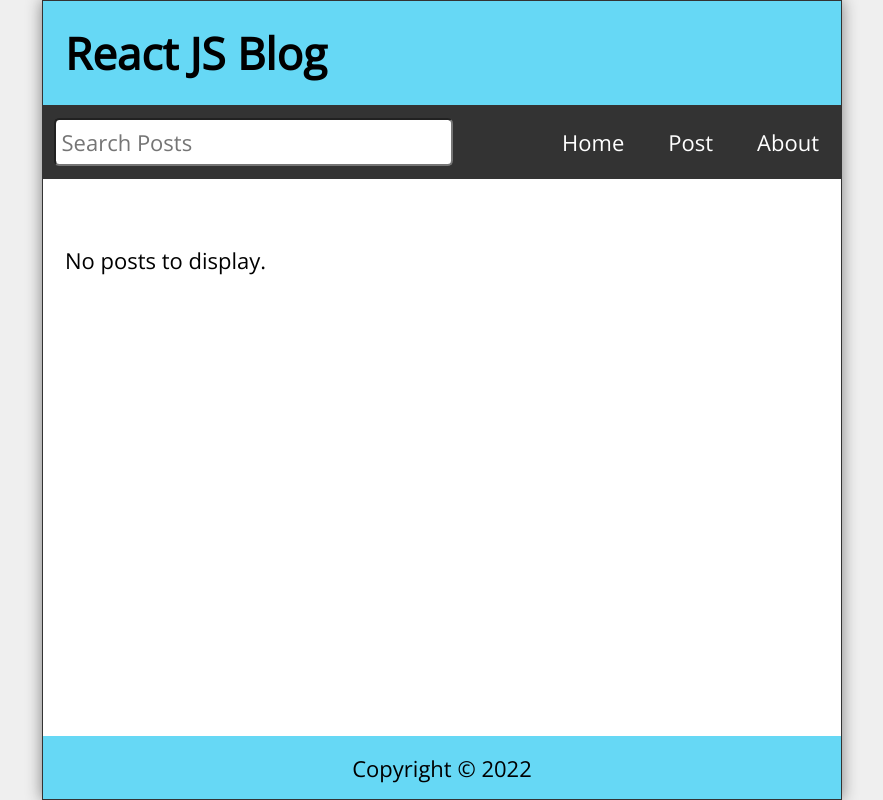
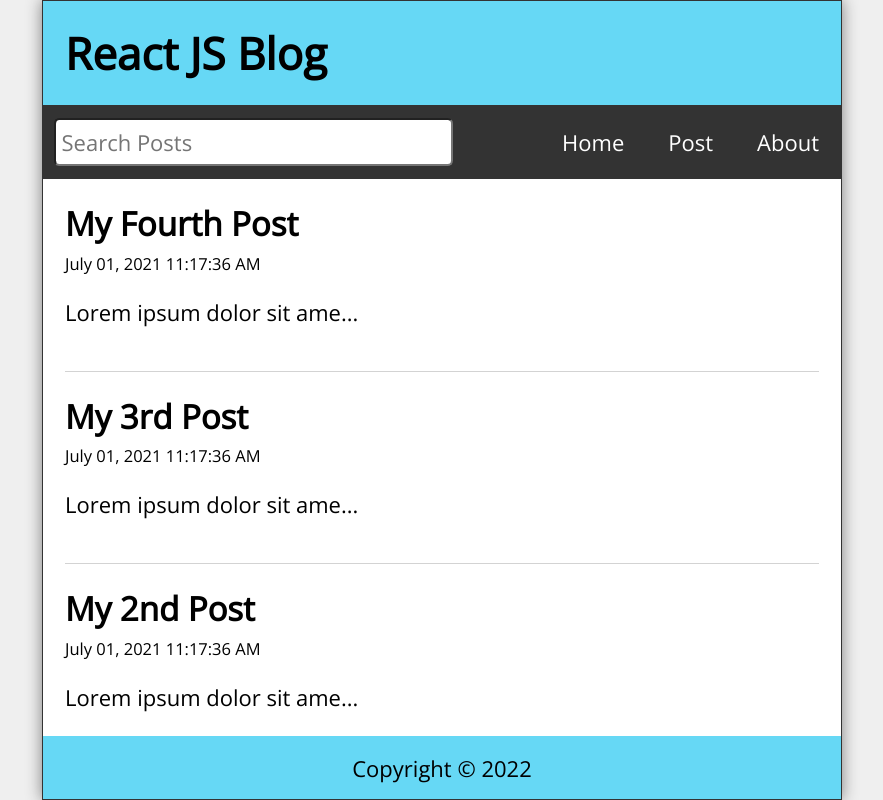
Before and after one commit to arefin-aareef/pyrates-app, a React (Create React App) app: page / in a window 1280 px wide. Shown: the whole page, without its empty margins (198-1081 px from the left). Built offline with nearby package versions, Linux system fonts and the light colour scheme; data requests are answered from the project's data file.

Commit message:
fetching posts from axios

```diff
--- a/src/App.js
+++ b/src/App.js
@@ -7,6 +7,7 @@ import Missing from './Missing';
 import { Route, Routes, useNavigate } from 'react-router-dom';
 import { useState, useEffect } from 'react';
 import { format } from 'date-fns';
+import api from './api/posts';
 
 function App() {
   const [posts, setPosts] = useState([])
@@ -15,6 +16,25 @@ function App() {
   const [postTitle, setPostTitle] = useState('');
   const [postBody, setPostBody] = useState('');
   const navigate = useNavigate();
+
+  useEffect(() => {
+    const fetchPosts = async () => {
+      try {
+        const response = await api.get('/posts');
+        setPosts(response.data);
+      } catch (err) {
+        if (err.response) {
+          // Not in the 200 response range
+          console.log(err.respons.data);
+          console.log(err.respons.status);
+          console.log(err.respons.headers);
+        } else {
+          console.log(`Error: ${err.message}`);
+        }
+      }
+    }
+    fetchPosts();
+  }, []) // we only want this to happen at load time so our dependencies will be empty
 
   useEffect(() => {
     const filteredResults = posts.filter((post) =>
```
